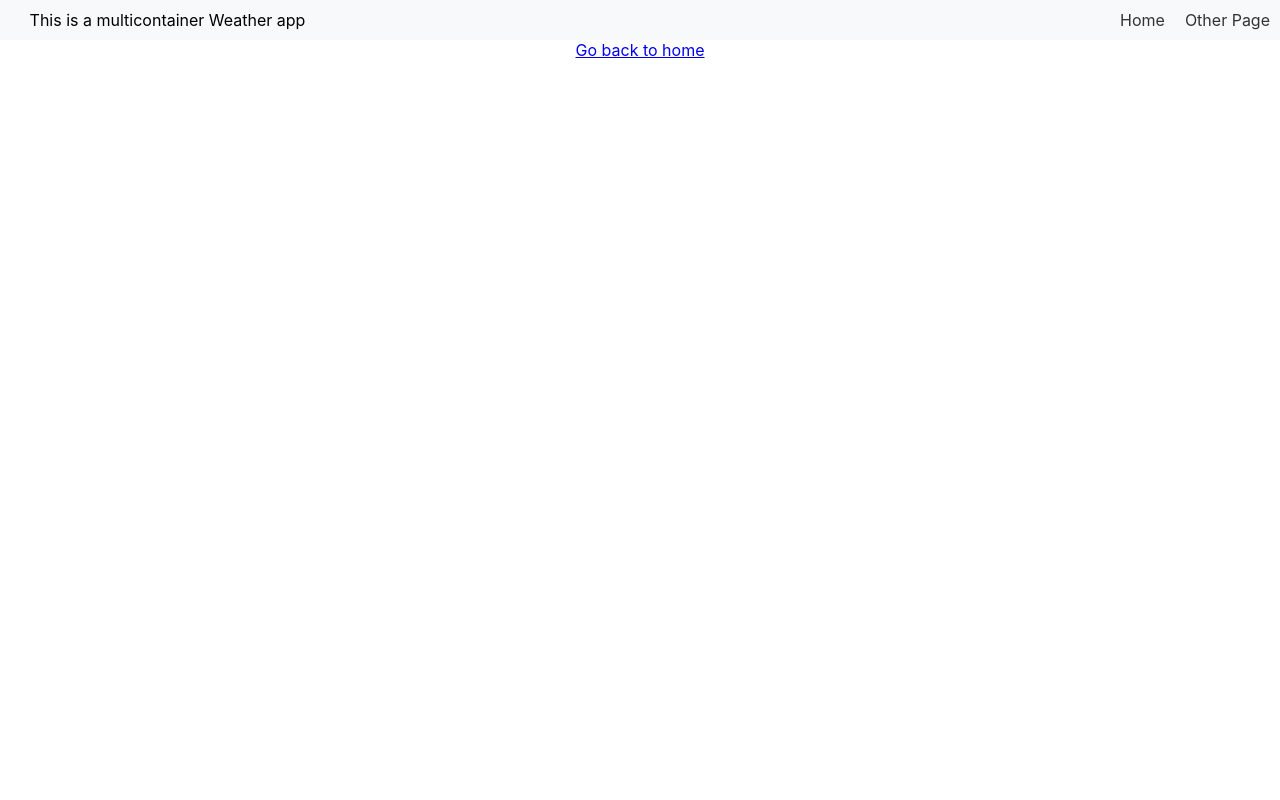
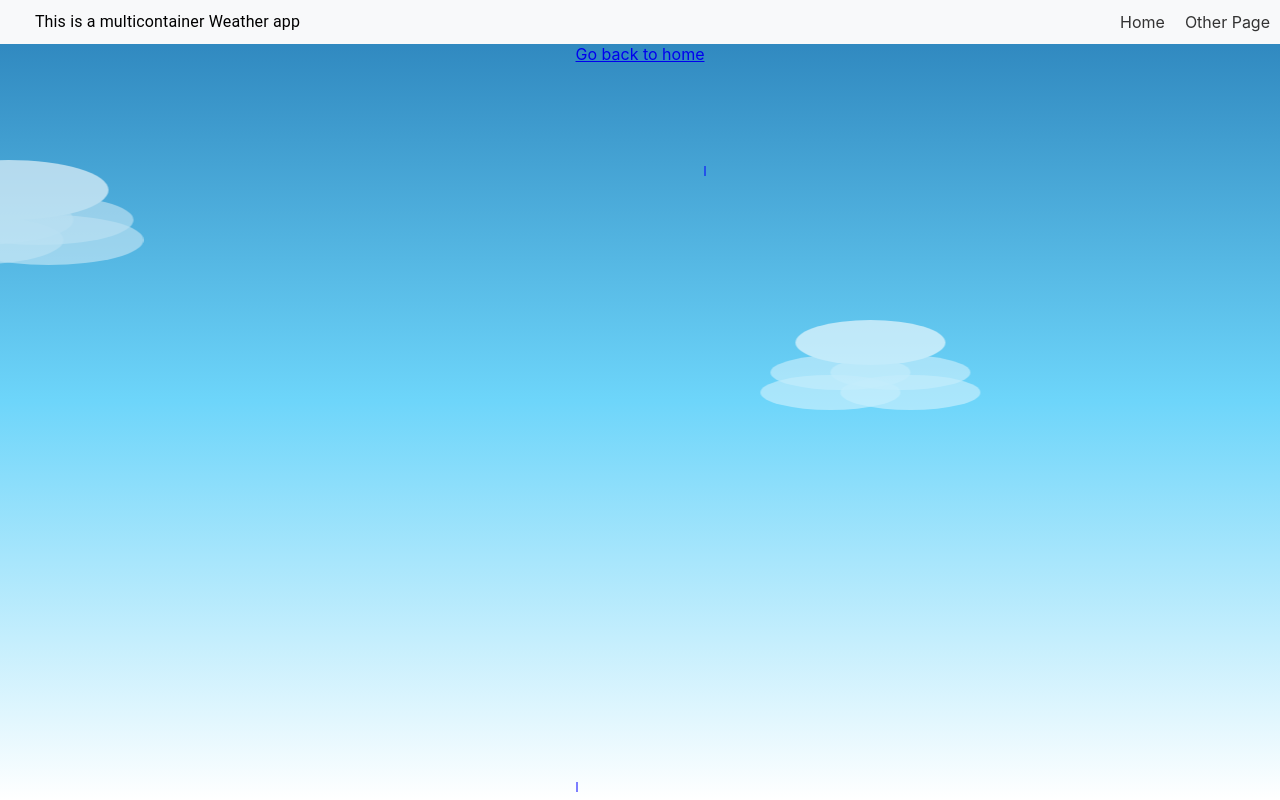
Before and after one commit to Snooder/WeatherApp, a React (Create React App) app in the folder client/: page /otherpage in a window 1280 px wide. Built offline with nearby package versions, Linux system fonts and the light colour scheme.

Commit message:
WeatherBackdrop

```diff
--- a/client/src/App.js
+++ b/client/src/App.js
@@ -1,26 +1,17 @@
 import logo from './logo.svg';
 import './App.css';
 import { BrowserRouter as Router, Route, Link } from "react-router-dom";
-import OtherPage from "./OtherPage";
-import MainComponent from './MainComponent';
 import { Fragment } from 'react';
-
+import NavBar from './navBar';
+import WeatherBackdrop from './WeatherBackdrop';
+import './WeatherBackdrop.css';
 function App() {
   return (
     <Router>
       <Fragment>
+      <WeatherBackdrop />
         <div className="App">
-          <header className='NavBar'>
-            <div className="logo">This is a multicontainer Weather app</div>
-            <nav className="navLinks">
-              <Link to="/">Home</Link>
-              <Link to="/otherpage">Other Page</Link>
-            </nav>
-          </header>
-          <div>
-            <Route exact path="/" component={MainComponent} />
-            <Route path="/otherpage" component={OtherPage} />
-          </div>
+          <NavBar></NavBar>
         </div>
       </Fragment>
     </Router>
--- a/client/src/MainComponent.css
+++ b/client/src/MainComponent.css
@@ -1,9 +1,5 @@
 .title {
     font-weight: 800;
-}
-
-.values {
-    background: yellow;
 }
 
 .value {
--- /dev/null
+++ b/client/src/WeatherBackdrop.css
@@ -0,0 +1,75 @@
+.weather-backdrop {
+    position: fixed;
+    top: 0;
+    left: 0;
+    width: 100%;
+    height: 100%;
+    overflow: hidden;
+    z-index: -1; /* Ensure the backdrop is behind other content */
+    background: linear-gradient(to bottom, #2980b9, #6dd5fa, #ffffff);
+}
+
+.cloud {
+    position: absolute;
+    background: white;
+    border-radius: 50%;
+    box-shadow: -30px 30px 0 -5px rgba(255, 255, 255, 0.7),
+                30px 30px 0 -5px rgba(255, 255, 255, 0.7),
+                40px 50px 0 -5px rgba(255, 255, 255, 0.7),
+                -40px 50px 0 -5px rgba(255, 255, 255, 0.7);
+    animation: moveClouds 30s linear infinite;
+    opacity: 0.6;
+}
+
+.cloud:nth-child(1) {
+    width: 200px;
+    height: 60px;
+    top: 20%;
+    left: -10%;
+}
+
+.cloud:nth-child(2) {
+    width: 150px;
+    height: 45px;
+    top: 40%;
+    left: 60%;
+}
+
+.rain {
+    position: absolute;
+    background: blue;
+    width: 2px;
+    height: 10px;
+    top: 0;
+    left: 50%;
+    animation: fall 1s linear infinite;
+    opacity: 0.5;
+}
+
+.rain:nth-child(3) {
+    left: 55%;
+    animation-delay: 0.2s;
+}
+
+.rain:nth-child(4) {
+    left: 45%;
+    animation-delay: 0.5s;
+}
+
+@keyframes moveClouds {
+    0% {
+        transform: translateX(0);
+    }
+    100% {
+        transform: translateX(100%);
+    }
+}
+
+@keyframes fall {
+    0% {
+        top: -10%;
+    }
+    100% {
+        top: 100%;
+    }
+}
--- /dev/null
+++ b/client/src/WeatherBackdrop.js
@@ -0,0 +1,15 @@
+import React from 'react';
+import './WeatherBackdrop.css';
+
+const WeatherBackdrop = () => {
+    return (
+        <div className="weather-backdrop">
+            <div className="cloud"></div>
+            <div className="cloud"></div>
+            <div className="rain"></div>
+            <div className="rain"></div>
+        </div>
+    );
+};
+
+export default WeatherBackdrop;
--- a/client/src/WeatherPanel.js
+++ b/client/src/WeatherPanel.js
@@ -1,7 +1,28 @@
+import { Card, CardContent, Typography } from '@mui/material';
 import './WeatherPanel.css';
 import React, { useEffect, useState } from 'react';
+import makeStyles from '@mui/styles/makeStyles';
+
+
+const useStyles = makeStyles({
+    card: {
+        borderRadius: 15, // Rounded corners
+        boxShadow: '0 4px 8px rgba(0, 0, 0, 0.2)', // Elevation
+        padding: 20,
+        maxWidth: 400,
+        margin: '20px auto'
+    },
+    title: {
+        fontSize: 20,
+        marginBottom: 15,
+    },
+    content: {
+        fontSize: 16,
+    },
+});
 
 const WeatherPanel = ({ zipCode }) => {
+    const classes = useStyles();
     const [weatherAPI, setWeatherAPI] = useState({})
     const [loading, setLoading] = useState(true);
     let isFetchingGlobal = false;
@@ -51,13 +72,19 @@ const WeatherPanel = ({ zipCode }) => {
     const temperature = weatherAPI?.data?.values?.temperature;
     const precipitation = weatherAPI?.data?.values?.precipitationProbability;
     return (
-        <div className="weather-panel">
-            <h2>{weatherLoc} - {zipCode}</h2>
-            <div className="weather-info">
-                <p>Temperature: {temperature}°F</p>
-                <p>Precipitation Probability (%): {precipitation}</p>
-            </div>
-        </div>
+        <Card className={classes.card}>
+        <CardContent>
+            <Typography className={classes.title} color="textSecondary" gutterBottom>
+                {weatherLoc} - {zipCode}
+            </Typography>
+            <Typography className={classes.content} color="textPrimary">
+                Temperature: {temperature}°F
+            </Typography>
+            <Typography className={classes.content} color="textPrimary">
+                Precipitation Probability: {precipitation}%
+            </Typography>
+        </CardContent>
+    </Card>
     );
 };
 
--- /dev/null
+++ b/client/src/navBar.css
@@ -0,0 +1,26 @@
+.NavBar {
+    display: flex;
+    align-items: center;
+    padding: 10px;
+    background-color: #f8f9fa;
+  }
+
+  .logo {
+    flex: 1; /* This will take 1/4th of the space */
+  }
+
+  .navLinks {
+    flex: 3; /* This will take 3/4th of the space */
+    display: flex;
+    justify-content: flex-end; /* Align links to the right */
+  }
+
+  .navLinks a {
+    margin-left: 20px;
+    text-decoration: none;
+    color: #333;
+  }
+
+  .navLinks a:hover {
+    text-decoration: underline;
+  }
--- /dev/null
+++ b/client/src/navBar.js
@@ -0,0 +1,32 @@
+import React from "react";
+import './navBar.css';
+import { BrowserRouter as Router, Route, Link } from "react-router-dom";
+import OtherPage from "./OtherPage";
+import MainComponent from './MainComponent';
+import { Typography } from "@mui/material";
+
+const NavBar = () => {
+
+    return (
+        <div>
+            <header className='NavBar'>
+                <div className="logo">
+                    <Typography>
+                        This is a multicontainer Weather app
+                    </Typography>
+                </div>
+                <nav className="navLinks">
+                <Link to="/">Home</Link>
+                <Link to="/otherpage">Other Page</Link>
+                </nav>
+            </header>
+            <div>
+                <Route exact path="/" component={MainComponent} />
+                <Route path="/otherpage" component={OtherPage} />
+            </div>
+        </div>
+
+    )
+}
+
+export default NavBar;
```
